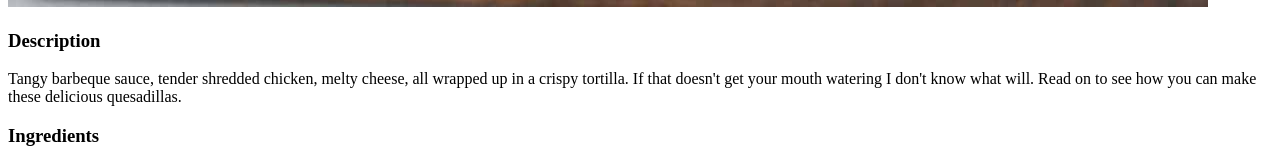
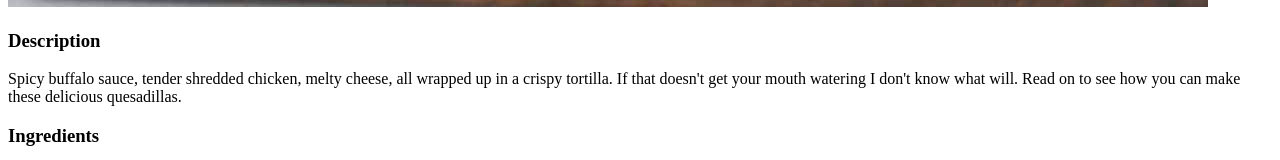
Before and after one commit to hherbst00/odin-recipes, a plain HTML site: page recipes/quesadillas.html in a window 1280 px wide. Shown: the part 1873-2033 px from the top of the page. Drawn offline with Linux system fonts and the light colour scheme.

Commit message:
Finishing touches, cleaned up typos.

```diff
--- a/recipes/quesadillas.html
+++ b/recipes/quesadillas.html
@@ -12,7 +12,7 @@
         <img src="../img/quesadilla.jpg" alt="Stacked quesadillas on a cutting board">
 
         <h3>Description</h3>
-        <p>Tangy barbeque sauce, tender shredded chicken, melty cheese, all wrapped up in a crispy tortilla. If that doesn't get your mouth watering I don't know what will. Read on to see how you can make these delicious quesadillas.</p>
+        <p>Spicy buffalo sauce, tender shredded chicken, melty cheese, all wrapped up in a crispy tortilla. If that doesn't get your mouth watering I don't know what will. Read on to see how you can make these delicious quesadillas.</p>
 
         <h3>Ingredients</h3>
             <ul>
```
Also changed, not shown: index.html (+1 -1 lines).
